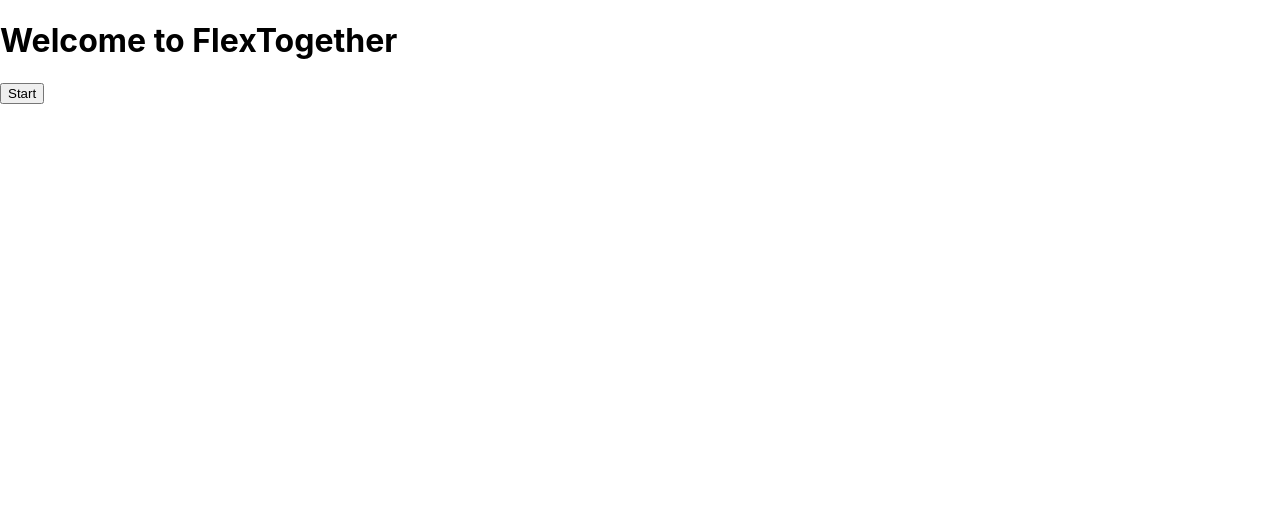
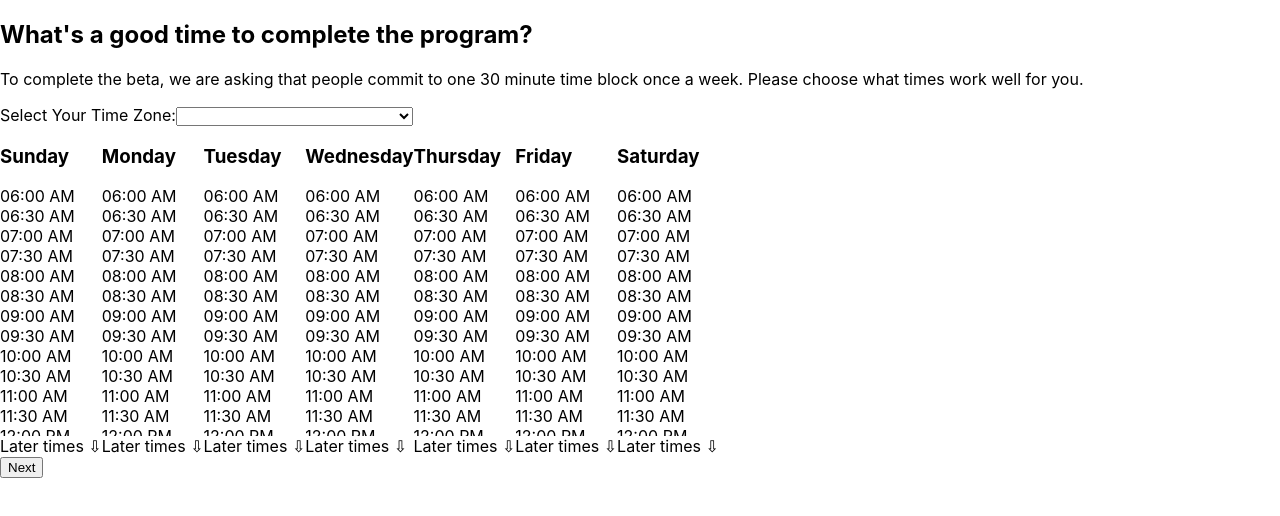
Before and after one commit to lbw-flextogether/frontend, a React (Create React App) app in the folder onboarding/: page /time in a window 1280 px wide. Shown: the top 516 px of the page. Built offline with nearby package versions, Linux system fonts and the light colour scheme.

Commit message:
Working on my time moves

```diff
--- a/onboarding/package.json
+++ b/onboarding/package.json
@@ -3,7 +3,10 @@
   "version": "0.1.0",
   "private": true,
   "dependencies": {
+    "moment": "^2.24.0",
+    "moment-timezone": "^0.5.23",
     "react": "^16.8.4",
+    "react-available-times": "^1.2.2",
     "react-dom": "^16.8.4",
     "react-router-dom": "^4.3.1",
     "react-scripts": "2.1.8"
--- a/onboarding/src/App.js
+++ b/onboarding/src/App.js
@@ -5,15 +5,17 @@
 import Welcome from './components/Welcome';
 import Start from './components/Start';
 import Info from './components/Info';
+import Time from './components/Time';
 
 class App extends React.Component {
   render() {
     return (
       <Router>
         <>
-        <Route path="/" component={Welcome} />
+        <Route exact path="/" component={Welcome} />
         <Route path="/start" component={Start} />
         <Route path="/info" component={Info} />
+        <Route path="/time" component={Time} />
         </>
       </Router>
     );
--- /dev/null
+++ b/onboarding/src/components/Time.js
@@ -0,0 +1,48 @@
+import React from 'react';
+import Day from './TimePicker/Day';
+import moment from 'moment-timezone'
+
+class Time extends React.Component {
+    state = {
+        timezone: '',
+        selectedTimes: {
+            Sunday: [],
+            Monday: [],
+            Tuesday: [],
+            Wednesday: [],
+            Thursday: [],
+            Friday: [],
+            Saturday: [],
+        }
+    }
+
+    selectTime = (day, times) => {
+        this.setState({
+            selectedTimes: {
+                ...this.state.selectedTimes,
+                [day]: times
+            }
+        })
+        console.log(this.state.selectedTimes);
+    }
+
+    render() {
+        return (
+            <>
+            <h2>What's a good time to complete the program?</h2>
+            <p>To complete the beta, we are asking that people commit to one 30 minute time block once a week. Please choose what times work well for you.</p>
+            <label>Select Your Time Zone:</label>
+            <select>
+                <option></option>
+                {moment.tz.names().map(name => <option key={name}>{name}</option>)}
+            </select>
+            <div className="days">
+            {Object.keys(this.state.selectedTimes).map(day=><Day day={day} key={day} selectTime={this.selectTime} />)}
+            </div>
+            <button>Next</button>
+            </>
+        );
+    }
+}
+
+export default Time;
--- /dev/null
+++ b/onboarding/src/components/TimePicker/Day.js
@@ -0,0 +1,31 @@
+import React from 'react';
+import Slot from './Slot';
+import { generateTimeslots } from './generateTimeslots';
+
+class Day extends React.Component {
+    state = {
+        selectedTimes: [],
+    }
+
+    selectTime = time => {
+        this.setState({
+            selectedTimes: [...this.state.selectedTimes, time]
+        });
+        this.props.selectTime(this.props.day, this.state.selectedTimes);
+    }
+
+    render() {
+        const timeSlots = generateTimeslots(30, '06:00', '23:00')
+        return(
+            <div>
+            <h3>{this.props.day}</h3>
+            <div>
+                <div className='time-slots'>{timeSlots.map(slot => <Slot slot={slot} key={slot} selectTime={this.selectTime}/>)}</div>
+                <div>Later times &#8681;</div>
+            </div>
+            </div>
+        );
+    }
+}
+
+export default Day;
--- /dev/null
+++ b/onboarding/src/components/TimePicker/Slot.js
@@ -0,0 +1,22 @@
+import React from 'react';
+
+class Slot extends React.Component {
+    state = {
+        clicked: false,
+    }
+
+    handleClick = e => {
+        this.setState({
+            clicked: !this.state.clicked
+        })
+        this.props.selectTime(this.props.slot);
+    }
+
+    render() {
+        return (
+            <div onClick={this.handleClick} className={!this.state.clicked ? 'slot' : 'selected-slot'}>{this.props.slot}</div>
+        );
+    }
+}
+
+export default Slot;
--- /dev/null
+++ b/onboarding/src/components/TimePicker/generateTimeslots.js
@@ -0,0 +1,55 @@
+import moment from 'moment'
+
+export const generateTimeslots = (interval, start, end) => {
+    if (interval < 15 || interval > 60 || interval % 15 !== 0) {
+        throw new Error('Can only accept increments of 15, 30, or 60 minutes')
+    }
+    const [startHour, startMinute] = start.split(':');
+    const endMinute = end.split(':')[1];
+    const validIntervalMap = {
+        15: ['00', '15', '30', '45'],
+        30: ['00', '30'],
+        60: ['00'],
+    }
+    if (validIntervalMap[interval].indexOf(startMinute) === -1 ||
+        validIntervalMap[interval].indexOf(endMinute) === -1) {
+            throw new Error ('Incorrect time interval')
+    }
+    class Time {
+        constructor (hour, minute) {
+            this.hour = Number(hour)
+            this.minute = Number(minute)
+        }
+
+        get() {
+            let formatted = { hour: this.hour, minute: this.minute }
+            for (let prop in formatted) {
+                if (formatted[prop] < 10) {
+                    formatted[prop] = `0${formatted[prop]}`;
+                };
+            };
+            return `${formatted.hour}:${formatted.minute}`
+        }
+
+        add(minute) {
+            const newMinute = this.minute + minute
+            if (newMinute >= 60) {
+                this.hour += Number(newMinute / 60)
+                this.minute = newMinute % 60
+            } else {
+                this.minute = newMinute
+            }
+            return this.get();
+        }
+    }
+
+    const generate = new Time(startHour, startMinute)
+    const slots = [generate.get()]
+    while (slots.lastIndexOf(end) === -1) {
+        slots.push(generate.add(interval))
+    }
+
+    const corrected = slots.map(slot => moment(slot, 'HH:mm').format('hh:mm A'))
+
+    return corrected
+}
--- a/onboarding/src/index.css
+++ b/onboarding/src/index.css
@@ -12,3 +12,23 @@
   font-family: source-code-pro, Menlo, Monaco, Consolas, "Courier New",
     monospace;
 }
+
+.days {
+  display: flex;
+}
+
+.time-slots {
+  height: 250px;
+  overflow-y: scroll;
+  scrollbar-width: none;
+  -ms-overflow-style: none;
+}
+
+.time-slots::-webkit-scrollbar {
+  width: 0px;
+  background: transparent;
+}
+
+.selected-slot {
+  background: red;
+}
```
Also changed, not shown: 1 other file (tests, documents, lock files or other folders).
